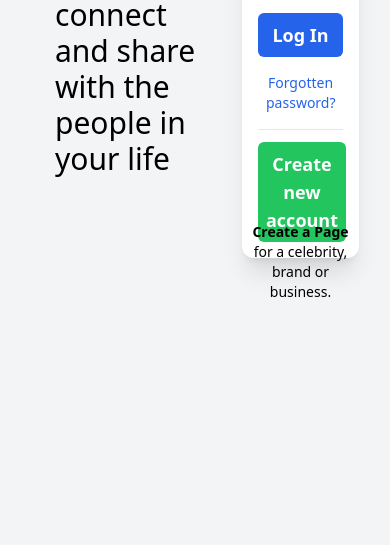
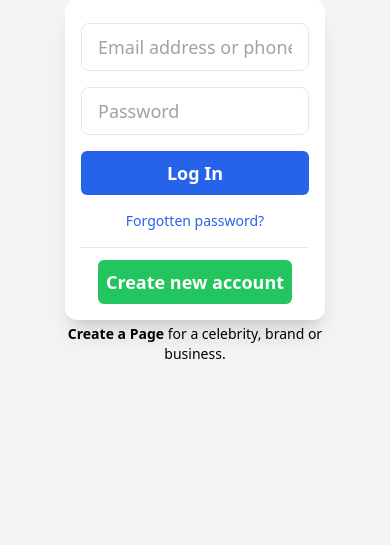
Before and after one commit to krishna-086/social-media-login-clone, a website built with Vite: page index.html in a window 390 px wide. Shown: the part 299-844 px from the top of the page. Built offline with nearby package versions, Linux system fonts and the light colour scheme.

Commit message:
Made responsive for mobile

```diff
--- a/index.html
+++ b/index.html
@@ -8,13 +8,13 @@
     <title>Facebook-log in or sign up</title>
 </head>
 <body class="bg-gray-100">
-    <div class="container mt-40 flex mx-auto  justify-center">
-        <div class="left w-1/2 mr-4">
+    <div class="container mt-24 md:mt-40 flex flex-col gap-8 md:flex-row md:gap-0 mx-auto  justify-center">
+        <div class="left mx-auto w-2/3 md:w-[44%]">
             <div w-></div>
             <img class="w-80" src="logo.svg" alt="">
-            <p class="text-3xl mx-6">Facebook helps you connect and share with the people in your life</p>
+            <p class="text-lg md:text-3xl mx-6">Facebook helps you connect and share with the people in your life</p>
         </div>
-        <div class="right flex flex-col bg-white p-4 rounded-xl w_box text-lg shadow-xl relative">
+        <div class="right mx-auto md:mr-32 flex flex-col bg-white p-4 rounded-xl w-2/3 md:w-[30%] text-lg shadow-xl relative">
             <input class="my-2 px-4 h-12 border border-1 border-gray-200 rounded-lg  focus:outline-none focus:shadow-sm focus:shadow-blue-200 focus:border-blue-500 " type="text" placeholder="Email address or phone number">
             <input class="my-2 px-4 h-12 border border-1 border-gray-200 rounded-lg focus:outline-none focus:shadow-sm focus:shadow-blue-200 focus:border-blue-500" type="password" placeholder="Password">
             <button class="bg-blue-600 text-white my-2 py-2 rounded-md font-bold hover:bg-blue-500">Log In</button>
--- a/package.json
+++ b/package.json
@@ -14,6 +14,7 @@
   "description": "",
   "devDependencies": {
     "autoprefixer": "^10.4.20",
+    "gh-pages": "^6.2.0",
     "postcss": "^8.4.49",
     "tailwindcss": "^3.4.17",
     "vite": "^6.0.5"
--- a/style.css
+++ b/style.css
@@ -1,6 +1,3 @@
 @tailwind base;
 @tailwind components;
-.w_box{
-    width: 30%
-}
 @tailwind utilities;
```
Also changed, not shown: 2 other files.
